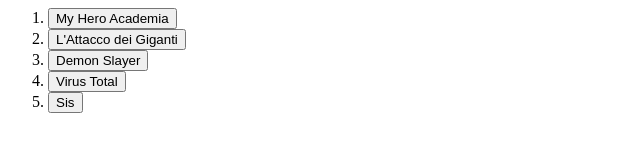
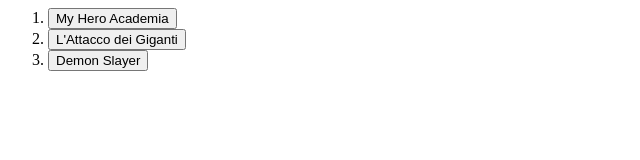
Before and after one commit to Marcosterlo/Manga, a plain HTML site: page index.html in a window 1280 px wide. Shown: the whole page, without its empty margins (0-640 px from the left). Drawn offline with Linux system fonts and the light colour scheme.

Commit message:
rimosso virus total e sis

```diff
--- a/index.html
+++ b/index.html
@@ -7,8 +7,6 @@
         <li><a href="https://w16.readheroacademia.com/"><button>My Hero Academia</button></a></li>
         <li><a href="https://readshingekinokyojin.com/""><button>L'Attacco dei Giganti</button></a></li>
         <li><a href="https://read-demonslayer-manga.com/"><button>Demon Slayer</button></a></li>
-        <li><a href="https://www.virustotal.com/gui/home"><button>Virus Total</button></a></li>
-        <li><button>Sis</button></li>
         </ol>
     </body>
 </html>
```
